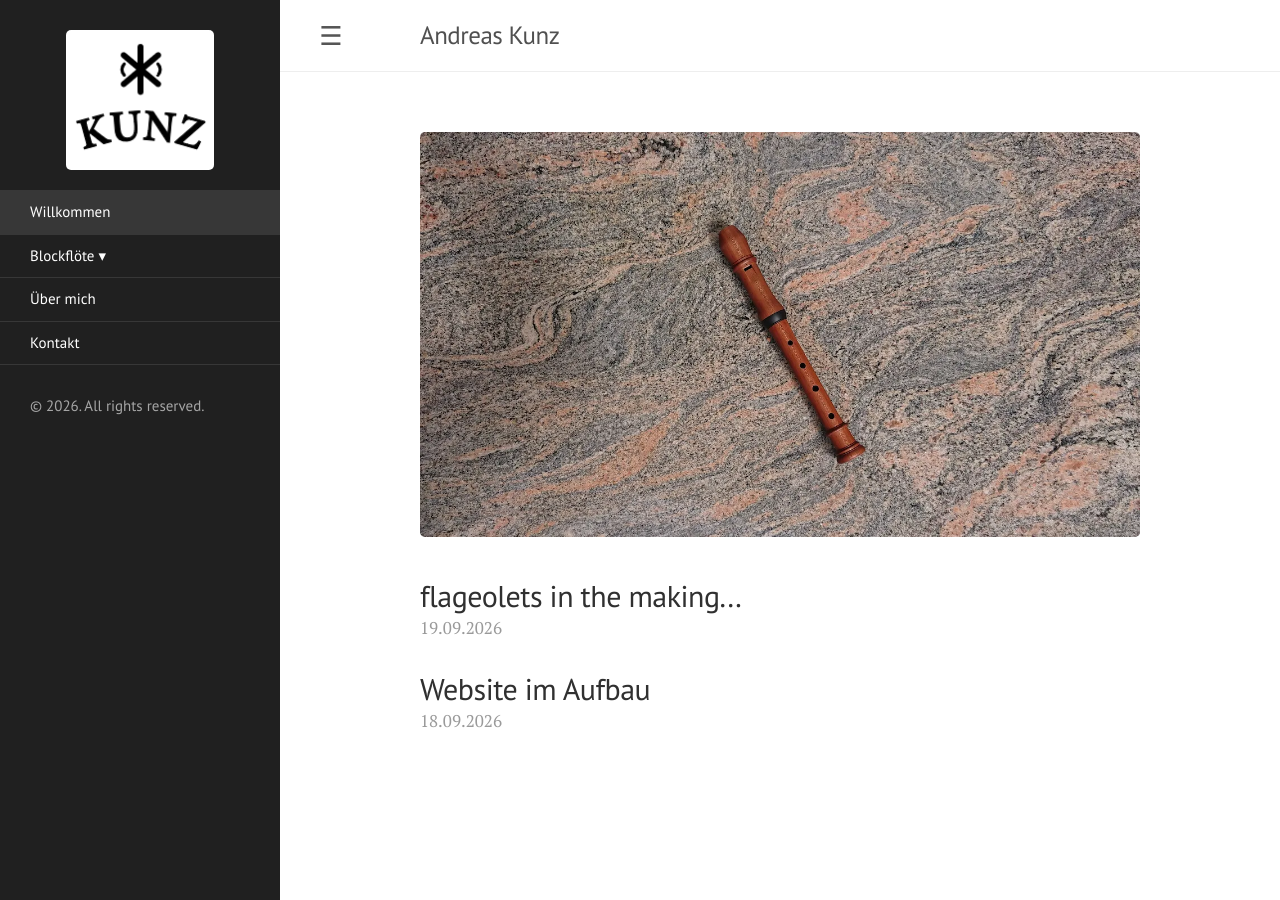
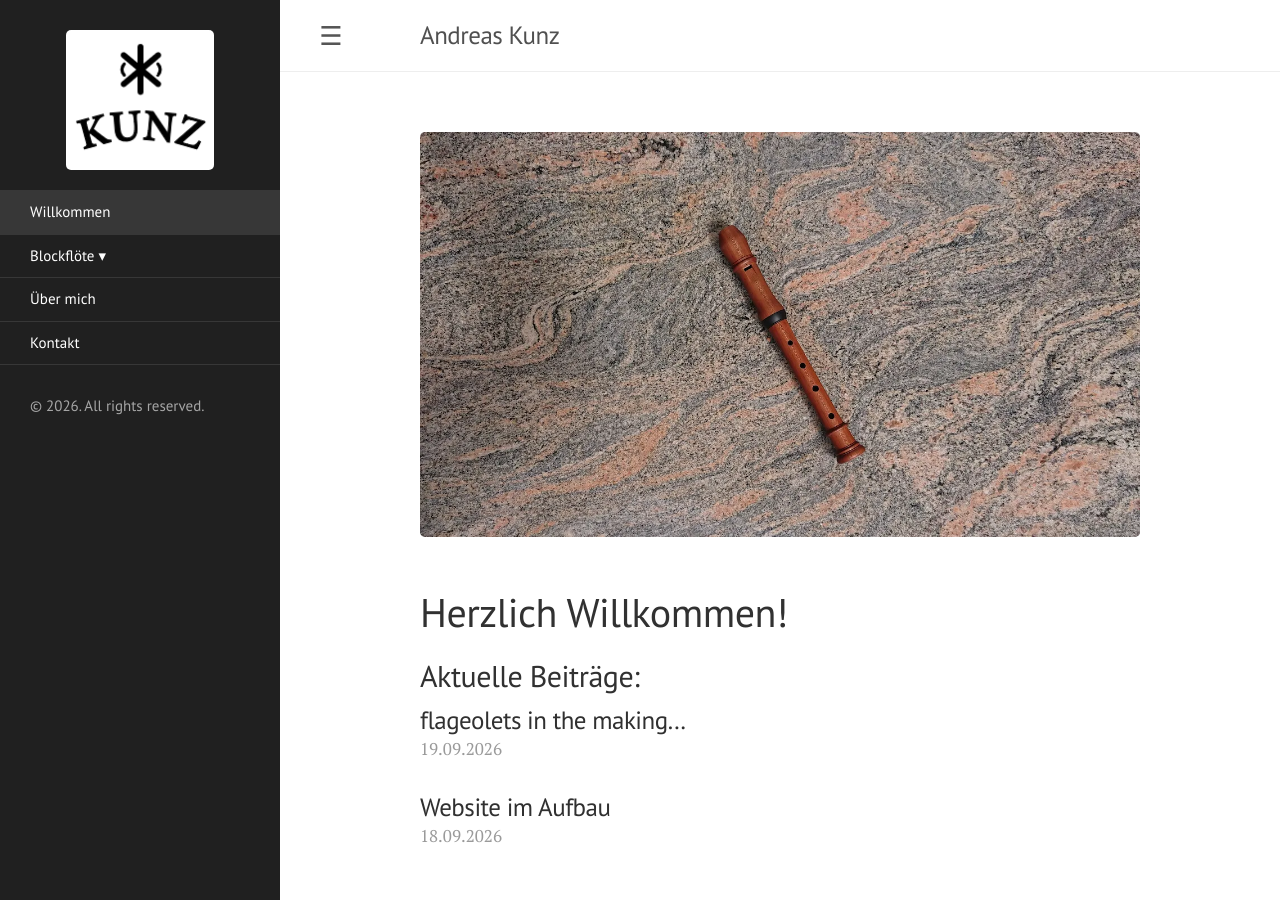
Before and after one commit to Akerdater/Akerdater.github.io, a Jekyll site: the page built from index.markdown, in a window 1280 px wide. Built offline with Jekyll 4.4.1, drawn with Linux system fonts in a browser that asks for light colours.

Commit message:
Textgrösse angepasst bei Post

```diff
--- a/index.markdown
+++ b/index.markdown
@@ -2,16 +2,25 @@
 layout: default
 title: Willkommen
 ---
-<img src="{{ site.baseurl }}/assets/Flageolett.webp" alt="Startbild" style="width: 100%; max-width: 100%; height: auto; display: block; margin-bottom: 2rem;">
+<img src="{{ site.baseurl }}/assets/Flageolett.webp" alt="Startbild" style="width: 100%; max-width: 100%; height: auto; display: block; margin-bottom: 2.5rem;">
+
+
+
+# Herzlich Willkommen!
+
+
+
+## Aktuelle Beiträge:
+
 
 <div class="posts">
   {% for post in site.posts %}
   <div class="post" style="margin-bottom: 1.5rem;">
-    <h2 class="post-title">
+    <h3 class="post-title">
       <a href="{{ post.url | relative_url }}">
         {{ post.title }}
       </a>
-    </h2>
+    </h3>
 <span class="post-date" style="font-size: 0.85rem; color: #9a9a9a; display: block;">
   {{ post.date | date: "%d.%m.%Y" }}
 </span>
```
